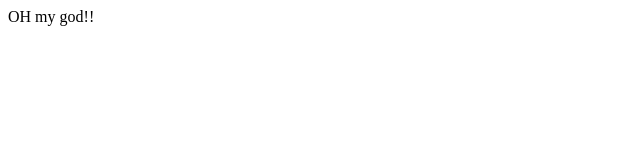
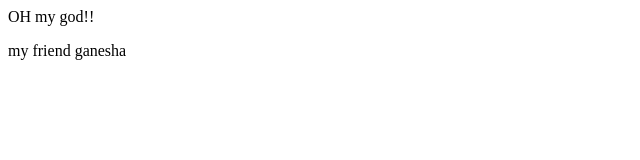
Before and after one commit to Prachi-Gupta456/local-repo, a plain HTML site: page local repo/index.html in a window 1280 px wide. Shown: the whole page, without its empty margins (0-640 px from the left). Drawn offline with Linux system fonts and the light colour scheme.

Commit message:
add new text

```diff
--- a/local repo/index.html
+++ b/local repo/index.html
@@ -1 +1,2 @@
 <p>OH my god!!</p>
+<div>my friend ganesha</div>
```
Also changed, not shown: 1 other file.
